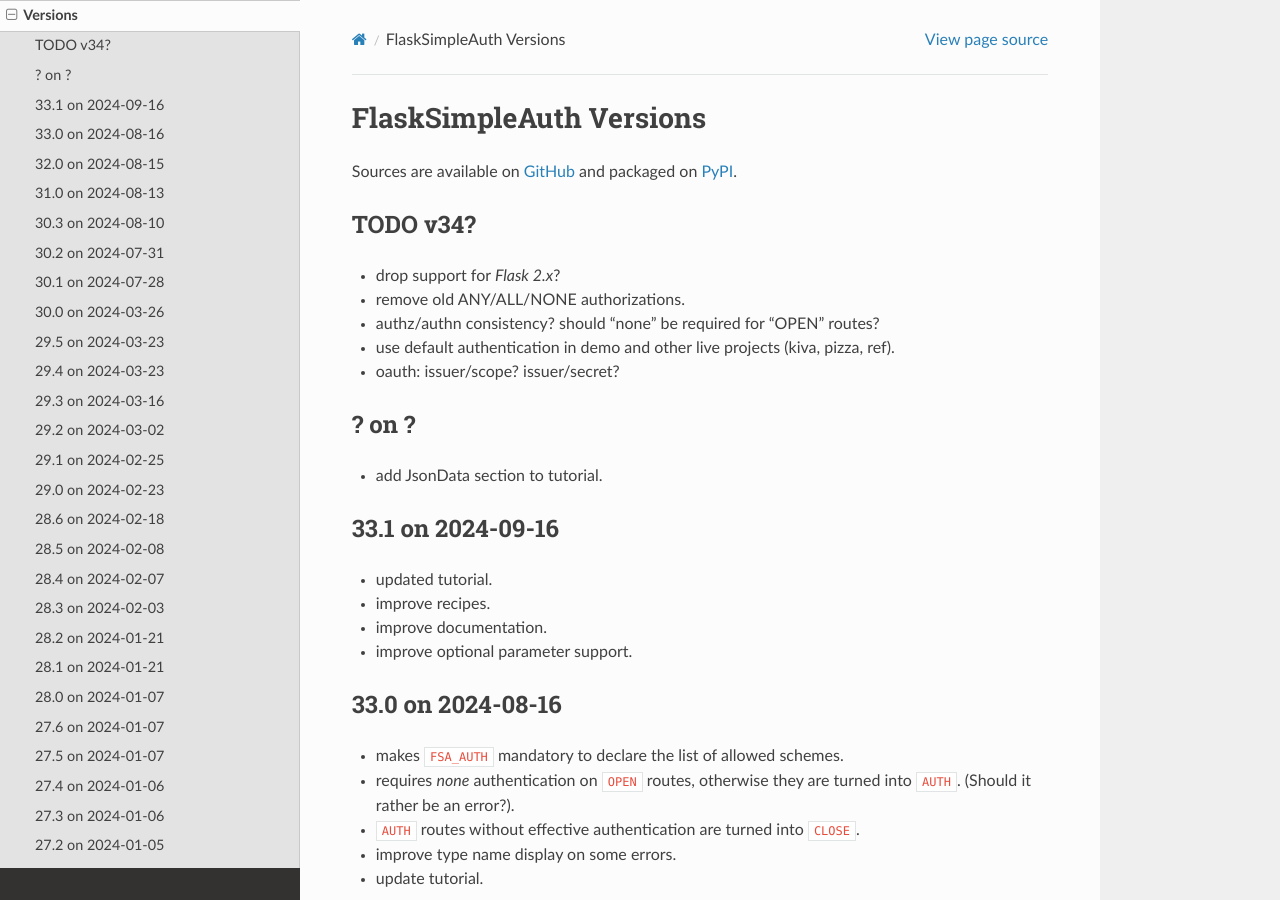
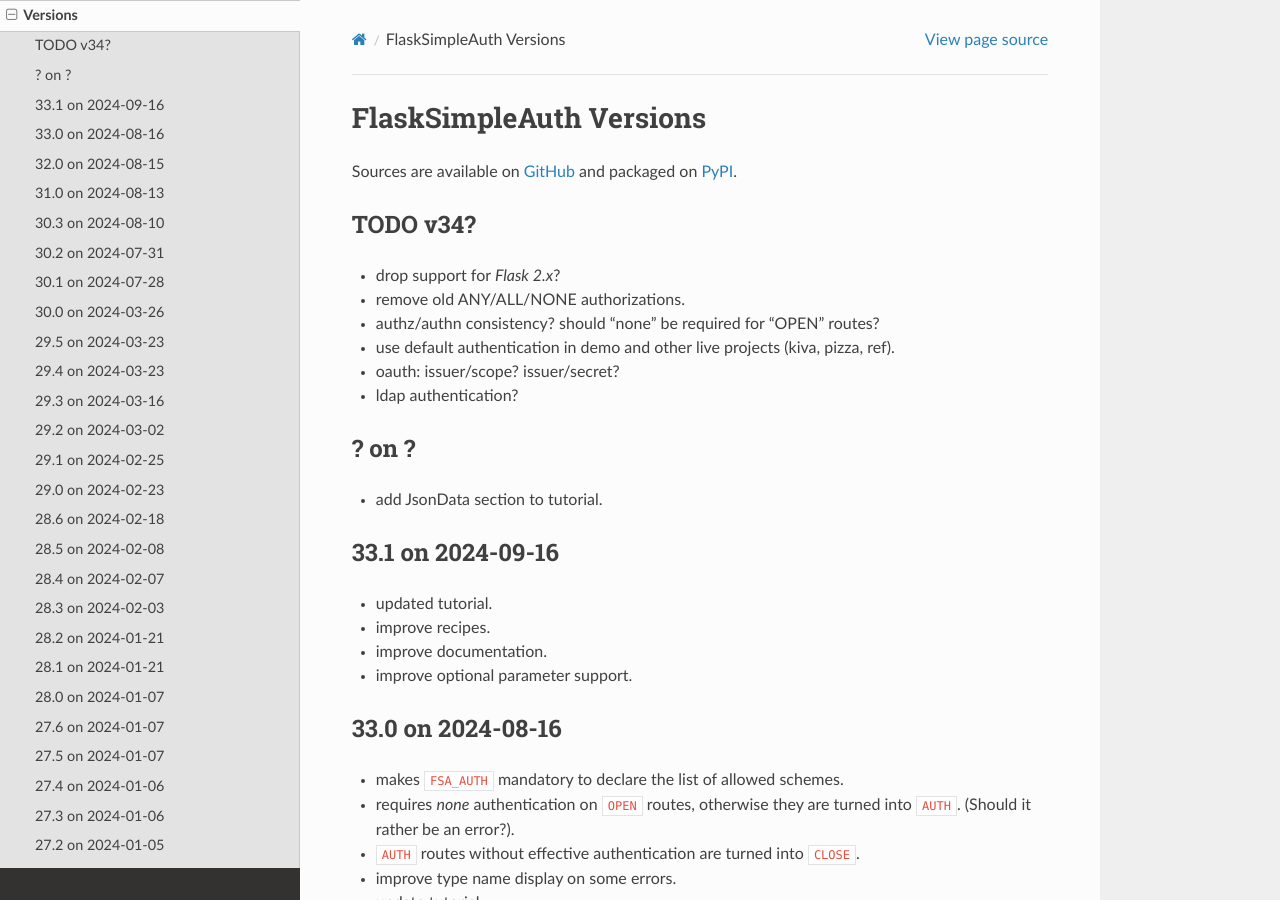
Before and after one commit to zx80/flask-simple-auth, a Sphinx documentation site: the page built from docs/VERSIONS.md, in a window 1280 px wide and 900 px high. Built offline with Sphinx 7.4.7 and the Read the Docs theme 2.0.0, drawn with Linux system fonts in a browser that asks for light colours; pages that are not in the unit, such as notebooks, are missing from menus.

Commit message:
more todo

```diff
--- a/docs/VERSIONS.md
+++ b/docs/VERSIONS.md
@@ -10,6 +10,7 @@
 - authz/authn consistency? should "none" be required for "OPEN" routes?
 - use default authentication in demo and other live projects (kiva, pizza, ref).
 - oauth: issuer/scope? issuer/secret?
+- ldap authentication?
 
 ## ? on ?
 
```
